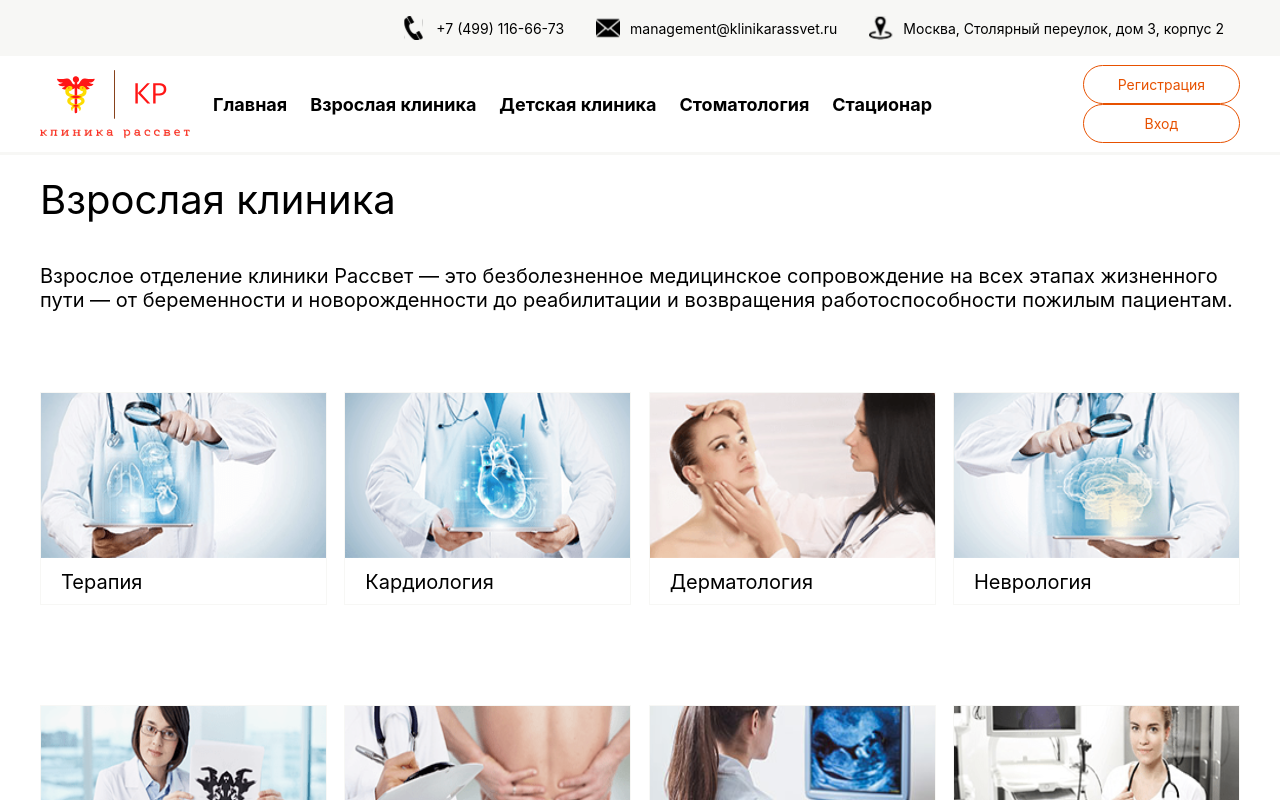
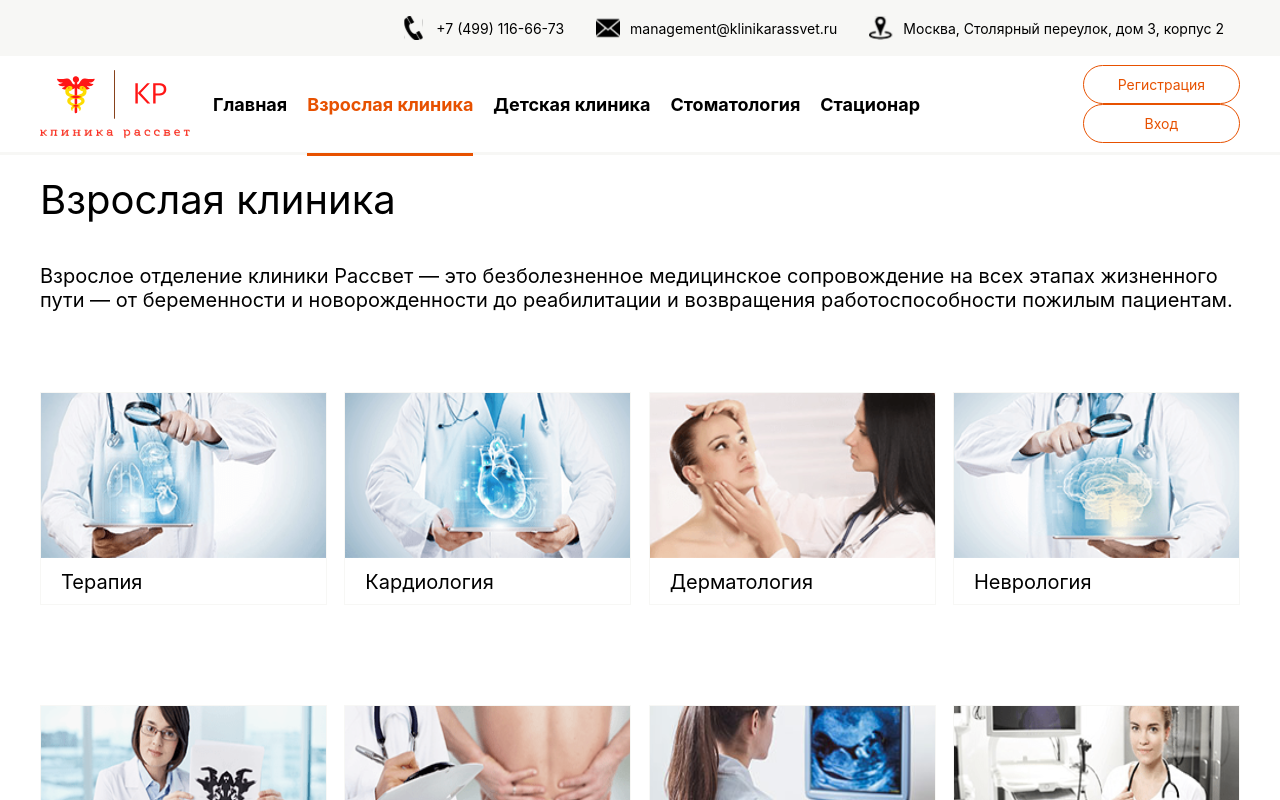
Before and after one commit to Liaisan829/rassvet_clinic_app, a Next.js app: page /adultClinic in a window 1280 px wide. Shown: the top 800 px of the page. Built offline with nearby package versions, Linux system fonts and the light colour scheme.

Commit message:
added active links in header

```diff
--- a/components/BaseLayout/BaseLayout.module.scss
+++ b/components/BaseLayout/BaseLayout.module.scss
@@ -7,6 +7,24 @@
   align-items: center;
   justify-content: space-between;
   margin: 0 auto;
+}
+
+.link {
+  @include bold-text;
+  margin-left: 23px;
+  a {
+    color: $c-black;
+    margin-right: 20px;
+
+    &:hover {
+      color: $c-orange;
+    }
+    &.active {
+      color: $c-orange;
+      border-bottom: 3px solid $c-orange;
+      padding-bottom: 38px;
+    }
+  }
 }
 
 .hr {
--- a/components/BaseLayout/BaseLayout.tsx
+++ b/components/BaseLayout/BaseLayout.tsx
@@ -1,6 +1,6 @@
 import Link from "next/link";
 import {FC, ReactNode} from "react";
-import {CustomLink} from "../ui/CustomLink/CustomLink";
+import {useRouter} from "next/router";
 import Head from "next/head";
 import Image from "next/image";
 import {Button} from "../ui/Button/Button";
@@ -22,10 +22,20 @@
     title: string
 }
 
+const navigation = [
+    {id: 1, title: 'Главная', path: '/'},
+    {id: 2, title: 'Взрослая клиника', path: '/adultClinic'},
+    {id: 3, title: 'Детская клиника', path: '/childrenClinic'},
+    {id: 4, title: 'Стоматология', path: '/dentistry'},
+    {id: 5, title: 'Стационар', path: '/hospital'},
+]
+
 const onButtonClick = () => {
 }
 
 export const BaseLayout: FC<Props> = ({children, title}) => {
+    const {pathname} = useRouter();
+
     return (
         <>
             <Head>
@@ -61,11 +71,13 @@
                             <Image src={logo} width={150} height={96} alt="logo"/>
                         </Link>
 
-                        <CustomLink href={"/"} text={"Главная"}/>
-                        <CustomLink href={"/adultClinic"} text={"Взрослая клиника"}/>
-                        <CustomLink href={"/childrenClinic"} text={"Детская клиника"}/>
-                        <CustomLink href={"/dentistry"} text={"Стоматология"}/>
-                        <CustomLink href={"/hospital"} text={"Стационар"}/>
+                        <div className={styles.link}>
+                            {navigation.map(({id, title, path}) => (
+                                <Link key={id} href={path}>
+                                    <a className={pathname === path ? styles.active : ''}>{title}</a>
+                                </Link>
+                            ))}
+                        </div>
                     </nav>
 
                     <div className={styles.header__btn}>
--- a/components/ui/CustomLink/CustomLink.module.scss
+++ /dev/null
@@ -1,6 +0,0 @@
-@import "../../../styles/mixins";
-
-.link {
-  @include bold-text;
-  margin-left: 23px;
-}
--- a/components/ui/CustomLink/CustomLink.tsx
+++ /dev/null
@@ -1,16 +0,0 @@
-import Link from "next/link";
-import {FC} from "react";
-import styles from './CustomLink.module.scss';
-
-interface LinkProps {
-    text: string,
-    href: string
-}
-
-export const CustomLink:FC<LinkProps> = (props) => {
-    return (
-        <Link href={props.href}>
-            <a className={styles.link}>{props.text}</a>
-        </Link>
-    );
-};
--- a/components/yandexMap/AddressMap.tsx
+++ b/components/yandexMap/AddressMap.tsx
@@ -16,7 +16,6 @@
                     <TrafficControl options={{float: 'right'}}/>
                     <ZoomControl options={{float: 'left'}}/>
                 </Map>
-
             </YMaps>
     );
 };
```
